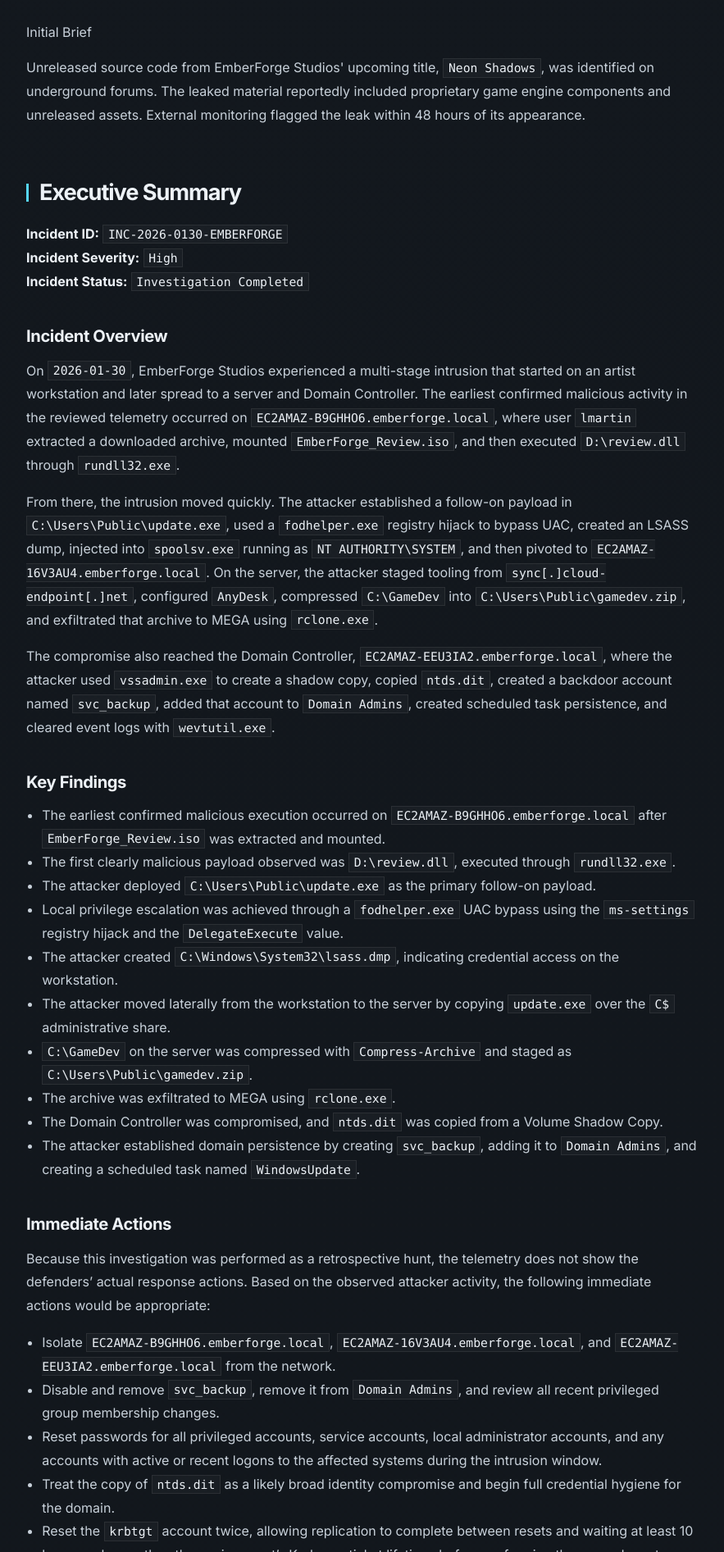
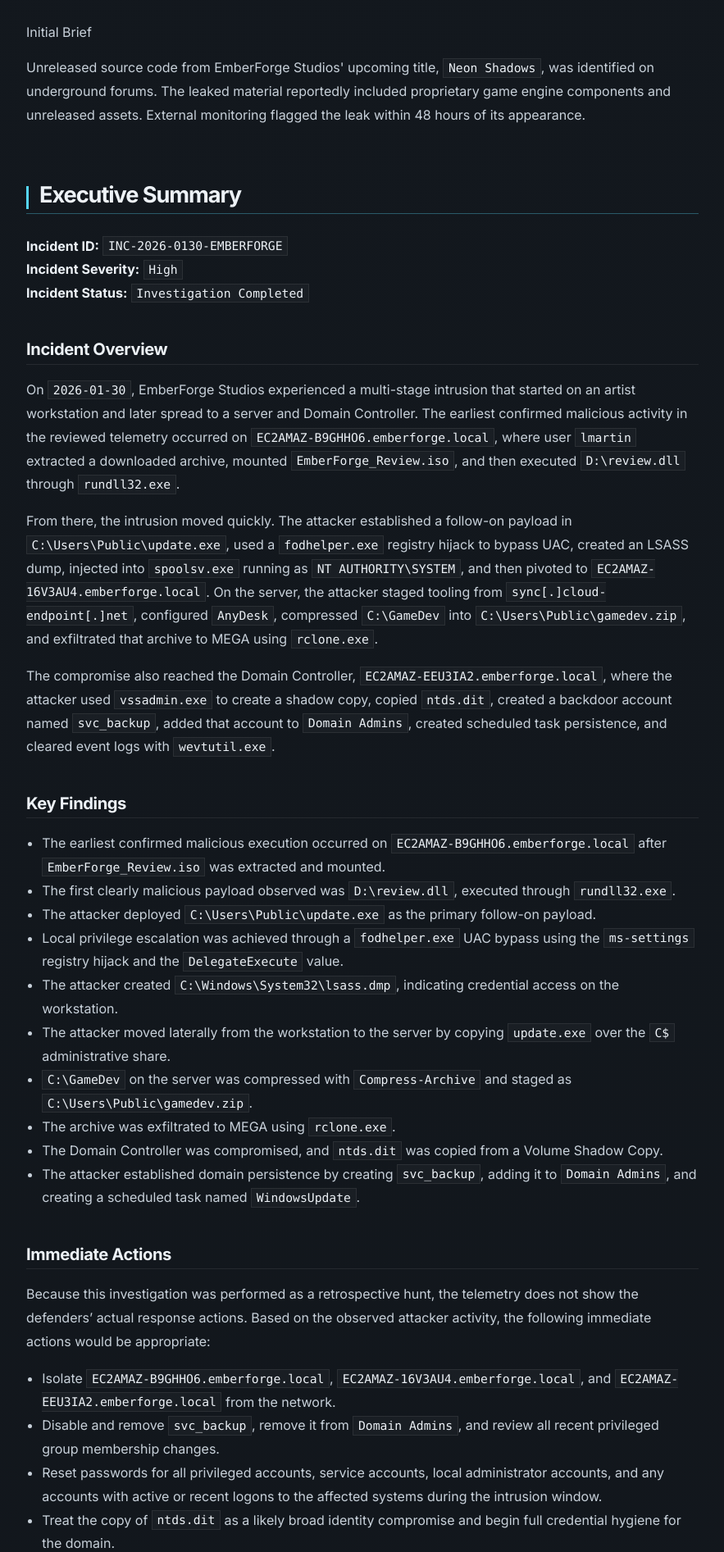
Before and after one commit to j-manli/j-manli.github.io, a Jekyll site: the page built from investigations/emberforge-source-code-theft.md, in a window 1280 px wide. Shown: the part 446-2339 px from the top of the page at 82% size, without its empty margins (198-1081 px from the left). Built offline with Jekyll 4.4.1, drawn with Linux system fonts in a browser that asks for light colours.

Commit message:
Update site.css

```diff
--- a/assets/css/site.css
+++ b/assets/css/site.css
@@ -1069,3 +1069,37 @@ code {
 .report-body blockquote p {
   color: var(--muted);
 }
+
+.report-body h2 {
+  position: relative;
+  padding-left: 16px;
+  padding-bottom: 8px;
+  margin-top: 2.5em;
+  margin-bottom: 0.9em;
+  font-size: 1.7rem;
+  line-height: 1.08;
+  letter-spacing: -0.04em;
+  border-bottom: 1px solid rgba(86, 214, 247, 0.35);
+}
+
+.report-body h2::before {
+  content: "";
+  position: absolute;
+  left: 0;
+  top: 0.14em;
+  bottom: 0.18em;
+  width: 3px;
+  background: #56d6f7;
+}
+
+.report-body h3 {
+  margin-top: 2.1em;
+  margin-bottom: 0.8em;
+  padding-bottom: 6px;
+  color: var(--text);
+  font-size: 1.26rem;
+  line-height: 1.18;
+  letter-spacing: -0.02em;
+  font-weight: 700;
+  border-bottom: 1px solid rgba(255, 255, 255, 0.08);
+}
```
